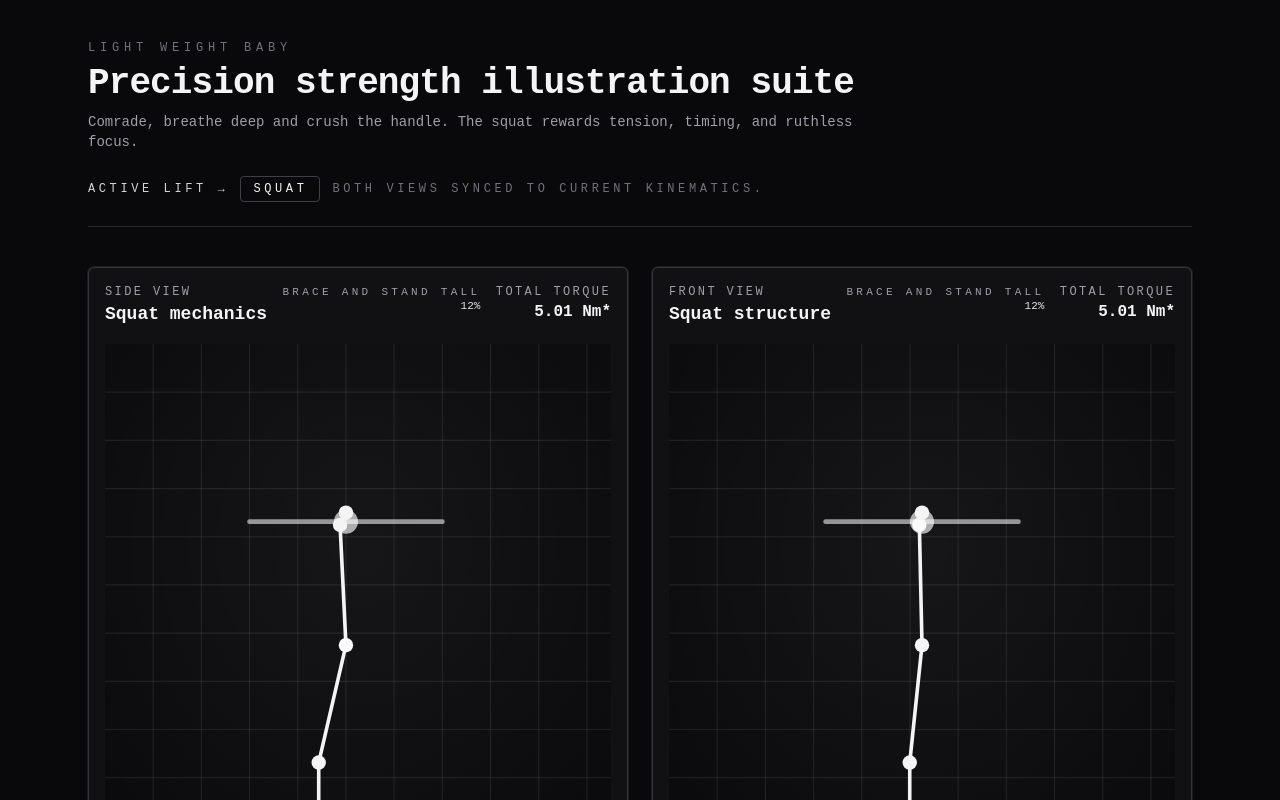
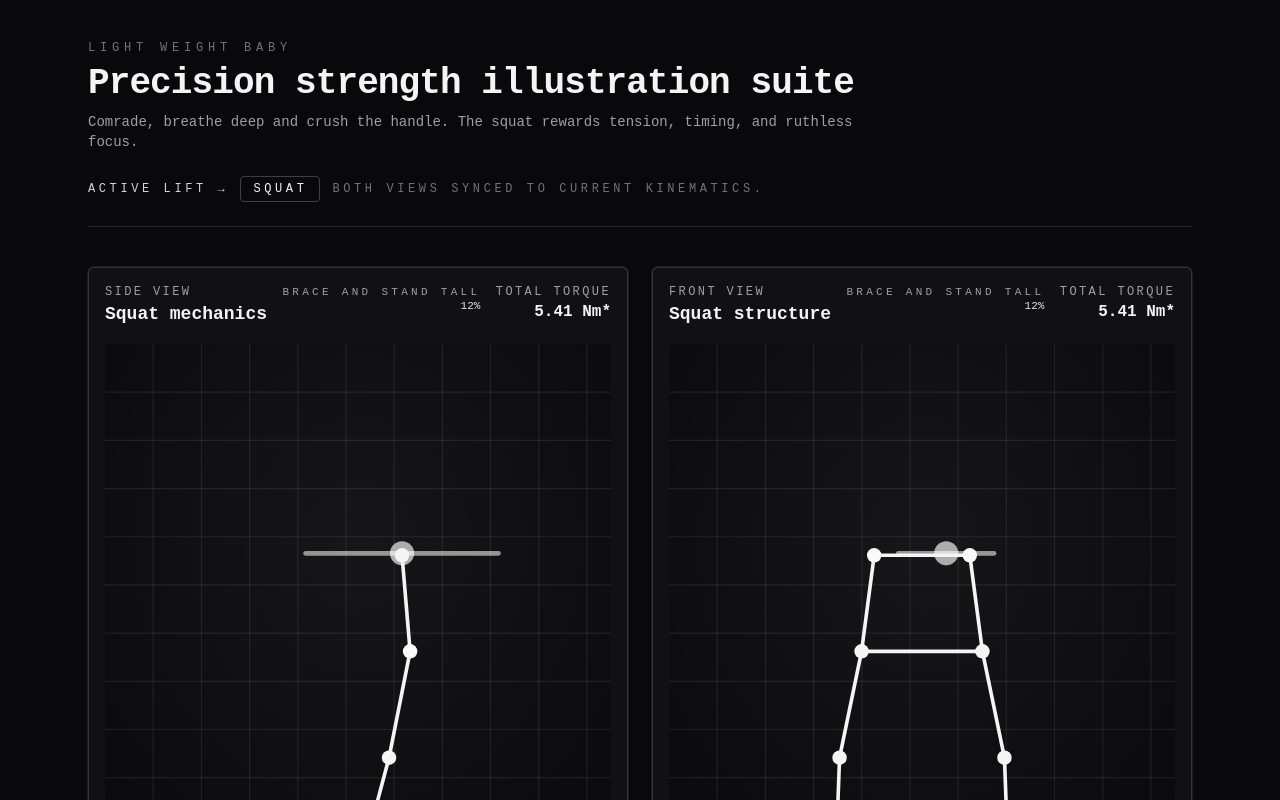
Before and after one commit to whiteStainX/light-weight, a React app: page / in a window 1280 px wide. Shown: the top 800 px of the page. Built offline with nearby package versions, Linux system fonts and the light colour scheme; the HTML template or start-up script is replaced by a standard one.

Commit message:
Refine powerlifting front-view projection

```diff
--- a/src/App.jsx
+++ b/src/App.jsx
@@ -64,7 +64,7 @@ const App = () => {
     setManualBarOffset((current) => ({ ...current, ...next }))
   }
 
-  const { joints, limbs, barPosition, torque, root, rootPosition, angles } = useKinematics({
+  const { joints, limbs, barPosition, torque, root, rootPosition, angles, surfaces, frontProfile } = useKinematics({
     liftType: selectedLift,
     jointOverrides: combinedOverrides,
   })
@@ -109,6 +109,9 @@ const App = () => {
           torque={torque}
           progress={progress}
           phase={phase}
+          surfaces={surfaces}
+          angles={angles}
+          frontProfile={frontProfile}
         />
         <AnimationCanvas
           title={`${selectedLift} structure`}
@@ -120,7 +123,9 @@ const App = () => {
           torque={torque}
           progress={progress}
           phase={phase}
-
+          surfaces={surfaces}
+          angles={angles}
+          frontProfile={frontProfile}
         />
       </div>
       <section className="rounded-md border border-zinc-800 bg-zinc-900/50 p-6 text-sm leading-relaxed text-zinc-300 shadow-[0_0_0_1px_rgba(255,255,255,0.08)]">
--- a/src/features/powerlifting/components/AnimationCanvas.jsx
+++ b/src/features/powerlifting/components/AnimationCanvas.jsx
@@ -1,8 +1,10 @@
 import { useMemo } from 'react'
+
 import StickFigure from './StickFigure'
 
 const CANVAS_WIDTH = 420
 const CANVAS_HEIGHT = 480
+const DEFAULT_FRONT_SPREAD = 0.55
 
 const buildGridLines = (step = 40) => {
   const lines = []
@@ -15,11 +17,11 @@ const buildGridLines = (step = 40) => {
   return lines
 }
 
-const projectPoint = (point, variant, anchorX) => {
+const projectPoint = (point, variant, anchorX, frontProfile) => {
   if (!point) return point
   if (variant === 'front') {
-    const centerX = CANVAS_WIDTH / 2
-    const spread = 0.45
+    const centerX = frontProfile?.center ?? CANVAS_WIDTH / 2
+    const spread = frontProfile?.spread ?? DEFAULT_FRONT_SPREAD
     return {
       x: centerX + (point.x - anchorX) * spread,
       y: point.y,
@@ -38,7 +40,9 @@ const AnimationCanvas = ({
   torque,
   progress = 0,
   phase,
-
+  surfaces = {},
+  angles,
+  frontProfile,
 }) => {
   const anchorX = rootPosition?.x ?? CANVAS_WIDTH / 2
 
@@ -47,17 +51,145 @@ const AnimationCanvas = ({
     return Object.fromEntries(
       Object.entries(joints).map(([key, point]) => [
         key,
-        projectPoint(point, variant, anchorX),
+        projectPoint(point, variant, anchorX, frontProfile),
       ]),
     )
-  }, [anchorX, joints, variant])
+  }, [anchorX, frontProfile, joints, variant])
 
   const projectedBar = useMemo(
-    () => projectPoint(barPosition, variant, anchorX),
-    [anchorX, barPosition, variant],
+    () => projectPoint(barPosition, variant, anchorX, frontProfile),
+    [anchorX, barPosition, frontProfile, variant],
   )
 
+  const { displayJoints, displayLimbs, barHalfSpan } = useMemo(() => {
+    if (!projectedJoints) {
+      return { displayJoints: null, displayLimbs: limbs, barHalfSpan: 80 }
+    }
+
+    const baseJoints = Object.fromEntries(
+      Object.entries(projectedJoints).filter(([key]) => key !== 'bar'),
+    )
+    const baseLimbs = limbs.filter(({ from, to }) => from !== 'bar' && to !== 'bar')
+
+    if (variant !== 'front') {
+      return { displayJoints: baseJoints, displayLimbs: baseLimbs, barHalfSpan: 80 }
+    }
+
+    if (!frontProfile) {
+      const mirroredEntries = Object.entries(baseJoints).reduce((acc, [key, point]) => {
+        acc[`${key}_mirror`] = {
+          x: CANVAS_WIDTH - point.x,
+          y: point.y,
+        }
+        return acc
+      }, {})
+
+      const mirroredLimbs = baseLimbs.map(({ from, to }) => ({
+        from: `${from}_mirror`,
+        to: `${to}_mirror`,
+      }))
+
+      return {
+        displayJoints: { ...baseJoints, ...mirroredEntries },
+        displayLimbs: [...baseLimbs, ...mirroredLimbs],
+        barHalfSpan: 80,
+      }
+    }
+
+    const widthCache = new Map()
+    const centerLine = frontProfile.center ?? CANVAS_WIDTH / 2
+    const fallbackWidth = frontProfile.fallbackWidth ?? 36
+    const spread = frontProfile.spread ?? DEFAULT_FRONT_SPREAD
+    const yOffsets = frontProfile.yOffsets ?? {}
+
+    const getAngleOffset = (joint) => Math.abs(angles?.[joint]?.offset ?? 0)
+
+    const resolveWidth = (joint, point) => {
+      if (widthCache.has(joint)) {
+        return widthCache.get(joint)
+      }
+
+      const config = frontProfile.widths?.[joint]
+      const fallback = Number.isFinite(point?.x)
+        ? Math.abs(point.x - anchorX) * spread || fallbackWidth
+        : fallbackWidth
+
+      let width = fallback
+
+      if (!config) {
+        width = fallback
+      } else if (config.follow) {
+        const followPoint = config.follow === joint ? point : projectedJoints?.[config.follow]
+        const followWidth = resolveWidth(config.follow, followPoint)
+        width = (Number.isFinite(followWidth) ? followWidth : fallbackWidth) + (config.offset ?? 0)
+      } else {
+        width = config.base ?? fallback
+        if (config.scale) {
+          const driverKey = config.driver ?? joint
+          width += getAngleOffset(driverKey) * config.scale
+        }
+        if (!config.follow && config.offset) {
+          width += config.offset
+        }
+      }
+
+      if (config?.min != null) {
+        width = Math.max(config.min, width)
+      }
+      if (config?.max != null) {
+        width = Math.min(config.max, width)
+      }
+
+      if (!Number.isFinite(width)) {
+        width = fallbackWidth
+      }
+
+      widthCache.set(joint, width)
+      return width
+    }
+
+    const bilateralJoints = Object.entries(baseJoints).reduce((acc, [key, point]) => {
+      const width = resolveWidth(key, point)
+      const yOffset = yOffsets[key] ?? 0
+      acc[`${key}_left`] = {
+        x: centerLine - width,
+        y: point.y + yOffset,
+      }
+      acc[`${key}_right`] = {
+        x: centerLine + width,
+        y: point.y + yOffset,
+      }
+      return acc
+    }, {})
+
+    const bilateralLimbs = baseLimbs.flatMap(({ from, to }) => [
+      { from: `${from}_left`, to: `${to}_left` },
+      { from: `${from}_right`, to: `${to}_right` },
+    ])
+
+    const crossLinks = (frontProfile.crossLinks ?? []).map((joint) => ({
+      from: `${joint}_left`,
+      to: `${joint}_right`,
+    }))
+
+    const filteredCrossLinks = crossLinks.filter(
+      ({ from, to }) => bilateralJoints[from] && bilateralJoints[to],
+    )
+
+    const barSpan = resolveWidth('bar', projectedBar ?? joints?.bar) ?? 80
+
+    return {
+      displayJoints: bilateralJoints,
+      displayLimbs: [...bilateralLimbs, ...filteredCrossLinks],
+      barHalfSpan: barSpan,
+    }
+  }, [anchorX, angles, frontProfile, joints, limbs, projectedBar, projectedJoints, variant])
+
   const gridLines = useMemo(() => buildGridLines(), [])
+
+  const groundY = surfaces.ground
+  const benchTop = surfaces.benchTop
+  const benchHeight = surfaces.benchHeight ?? 32
 
   return (
     <div className="flex h-full flex-col gap-4 rounded-md border border-zinc-700/80 bg-zinc-900/60 p-4 shadow-[0_0_0_1px_rgba(255,255,255,0.08)]">
@@ -91,6 +223,26 @@ const AnimationCanvas = ({
           </radialGradient>
         </defs>
         <rect width="100%" height="100%" fill="url(#bgFade)" />
+        {typeof groundY === 'number' && (
+          <rect
+            x={0}
+            y={groundY}
+            width={CANVAS_WIDTH}
+            height={Math.max(0, CANVAS_HEIGHT - groundY)}
+            fill="rgba(63,63,70,0.35)"
+          />
+        )}
+
+        {typeof benchTop === 'number' && (
+          <rect
+            x={CANVAS_WIDTH * 0.2}
+            y={benchTop}
+            width={CANVAS_WIDTH * 0.6}
+            height={benchHeight}
+            rx={8}
+            fill="rgba(63,63,70,0.45)"
+          />
+        )}
         {gridLines.map((line, index) =>
           line.type === 'horizontal' ? (
             <line
@@ -118,9 +270,9 @@ const AnimationCanvas = ({
         {projectedBar && (
           <g>
             <line
-              x1={projectedBar.x - 80}
+              x1={projectedBar.x - (barHalfSpan ?? 80)}
               y1={projectedBar.y}
-              x2={projectedBar.x + 80}
+              x2={projectedBar.x + (barHalfSpan ?? 80)}
               y2={projectedBar.y}
               stroke="rgba(255,255,255,0.55)"
               strokeWidth={4}
@@ -135,7 +287,15 @@ const AnimationCanvas = ({
           </g>
         )}
 
-        <StickFigure joints={projectedJoints} limbs={limbs} accentJoint={variant === 'front' ? 'shoulder' : 'hip'} />
+        <StickFigure
+          joints={displayJoints}
+          limbs={displayLimbs}
+          accentJoint={
+            variant === 'front'
+              ? ['shoulder_left', 'shoulder_right']
+              : 'hip'
+          }
+        />
       </svg>
       <p className="text-[11px] leading-relaxed text-zinc-400">
         *Torque is a simplified estimate using the horizontal distance between the bar path and each joint.
--- a/src/features/powerlifting/hooks/useKinematics.js
+++ b/src/features/powerlifting/hooks/useKinematics.js
@@ -7,7 +7,7 @@ const toDegrees = (radians) => (radians * 180) / Math.PI
 
 const resolveSkeleton = (liftType) => {
   const data = liftData[liftType] ?? liftData.Squat
-  const { limbs, path } = data
+  const { limbs, path, anchors = {}, surfaces = {}, frontProfile = {} } = data
   const parentMap = {}
   const childrenMap = new Map()
   const segmentLengths = {}
@@ -39,6 +39,9 @@ const resolveSkeleton = (liftType) => {
     segmentLengths,
     defaultAngles,
     root,
+    anchors,
+    surfaces,
+    frontProfile,
   }
 }
 
@@ -148,7 +151,24 @@ export const useKinematics = ({ liftType = 'Squat', jointOverrides = {} } = {})
     [angleOffsets, jointOverrides, rootPosition, skeleton],
   )
 
-  const barBase = skeleton.basePath.bar ?? { x: rootPosition.x, y: rootPosition.y }
+  const barBase = useMemo(() => {
+    const anchorConfig = skeleton.anchors?.bar
+    if (anchorConfig?.joint && joints?.[anchorConfig.joint]) {
+      const anchorPoint = joints[anchorConfig.joint]
+      const offset = anchorConfig.offset ?? { x: 0, y: 0 }
+      return {
+        x: anchorPoint.x + (offset.x ?? 0),
+        y: anchorPoint.y + (offset.y ?? 0),
+      }
+    }
+
+    if (skeleton.basePath.bar) {
+      return { ...skeleton.basePath.bar }
+    }
+
+    return { x: rootPosition.x, y: rootPosition.y }
+  }, [joints, rootPosition.x, rootPosition.y, skeleton.anchors?.bar, skeleton.basePath.bar])
+
   const barPosition = useMemo(
     () => ({
       x: barBase.x + (barOffset.x ?? 0),
@@ -182,5 +202,7 @@ export const useKinematics = ({ liftType = 'Squat', jointOverrides = {} } = {})
     rootPosition,
     angleOffsets,
     angles,
+    surfaces: skeleton.surfaces,
+    frontProfile: skeleton.frontProfile,
   }
 }
--- a/src/features/powerlifting/hooks/useLiftAnimation.js
+++ b/src/features/powerlifting/hooks/useLiftAnimation.js
@@ -11,31 +11,31 @@ const PROFILES = {
       {
         at: 0,
         label: 'Brace and stand tall',
-        joints: { hip: 0, knee: 0, shoulder: 0 },
+        joints: { knee: 0, hip: 0, shoulder: -2 },
         bar: { x: 0, y: 0 },
       },
       {
         at: 0.25,
         label: 'Controlled descent',
-        joints: { hip: 18, knee: 28, shoulder: -6 },
-        bar: { x: 0, y: 16 },
+        joints: { knee: 32, hip: 24, shoulder: -8 },
+        bar: { x: 0, y: 18 },
       },
       {
         at: 0.55,
         label: 'Hold depth',
-        joints: { hip: 32, knee: 52, shoulder: -10 },
-        bar: { x: 0, y: 34 },
+        joints: { knee: 52, hip: 36, shoulder: -12 },
+        bar: { x: 0, y: 36 },
       },
       {
         at: 0.8,
         label: 'Drive upward',
-        joints: { hip: 14, knee: 22, shoulder: -4 },
-        bar: { x: 0, y: 14 },
+        joints: { knee: 18, hip: 12, shoulder: -6 },
+        bar: { x: 0, y: 12 },
       },
       {
         at: 1,
         label: 'Brace and stand tall',
-        joints: { hip: 0, knee: 0, shoulder: 0 },
+        joints: { knee: 0, hip: 0, shoulder: -2 },
         bar: { x: 0, y: 0 },
       },
     ],
@@ -46,31 +46,31 @@ const PROFILES = {
       {
         at: 0,
         label: 'Eyes under the bar',
-        joints: { shoulder: 0, elbow: -6, grip: 0 },
+        joints: { elbow: -8, grip: 4 },
         bar: { x: 0, y: 0 },
       },
       {
         at: 0.22,
         label: 'Lower to touch point',
-        joints: { shoulder: -4, elbow: 18, grip: -10 },
-        bar: { x: -6, y: 24 },
+        joints: { elbow: 18, grip: -6 },
+        bar: { x: 0, y: 26 },
       },
       {
         at: 0.52,
         label: 'Pause and stay tight',
-        joints: { shoulder: -6, elbow: 24, grip: -16 },
-        bar: { x: -8, y: 36 },
+        joints: { elbow: 26, grip: -12 },
+        bar: { x: 0, y: 38 },
       },
       {
         at: 0.78,
         label: 'Press through lockout',
-        joints: { shoulder: -2, elbow: -4, grip: 2 },
-        bar: { x: 4, y: 10 },
+        joints: { elbow: -2, grip: 6 },
+        bar: { x: 0, y: 10 },
       },
       {
         at: 1,
         label: 'Eyes under the bar',
-        joints: { shoulder: 0, elbow: -6, grip: 0 },
+        joints: { elbow: -8, grip: 4 },
         bar: { x: 0, y: 0 },
       },
     ],
@@ -81,32 +81,32 @@ const PROFILES = {
       {
         at: 0,
         label: 'Set the wedge',
-        joints: { hip: 26, knee: 18, shoulder: -12 },
-        bar: { x: 0, y: 22 },
+        joints: { knee: 22, hip: 28, shoulder: -16, grip: -4 },
+        bar: { x: 0, y: 24 },
       },
       {
         at: 0.28,
         label: 'Break from the floor',
-        joints: { hip: 18, knee: 10, shoulder: -6 },
-        bar: { x: 0, y: 10 },
+        joints: { knee: 16, hip: 18, shoulder: -8, grip: 0 },
+        bar: { x: 0, y: 12 },
       },
       {
         at: 0.55,
         label: 'Knees through',
-        joints: { hip: 8, knee: -4, shoulder: -2 },
-        bar: { x: 0, y: -6 },
+        joints: { knee: 6, hip: 8, shoulder: -2, grip: 4 },
+        bar: { x: 0, y: -4 },
       },
       {
         at: 0.82,
         label: 'Stand tall and squeeze',
-        joints: { hip: 0, knee: -10, shoulder: 4 },
-        bar: { x: 0, y: -16 },
+        joints: { knee: -4, hip: -6, shoulder: 6, grip: 6 },
+        bar: { x: 0, y: -18 },
       },
       {
         at: 1,
         label: 'Return the bar',
-        joints: { hip: 26, knee: 18, shoulder: -12 },
-        bar: { x: 0, y: 22 },
+        joints: { knee: 22, hip: 28, shoulder: -16, grip: -4 },
+        bar: { x: 0, y: 24 },
       },
     ],
   },
--- a/src/features/powerlifting/lib/liftData.js
+++ b/src/features/powerlifting/lib/liftData.js
@@ -1,42 +1,94 @@
 export const liftData = {
   Squat: {
     path: {
-      shoulder: { x: 200, y: 150 },
-      hip: { x: 200, y: 250 },
-      knee: { x: 200, y: 350 },
-      foot: { x: 200, y: 450 },
-      bar: { x: 200, y: 140 },
+      foot: { x: 210, y: 440 },
+      knee: { x: 210, y: 340 },
+      hip: { x: 210, y: 250 },
+      shoulder: { x: 210, y: 170 },
+      bar: { x: 210, y: 160 },
     },
     limbs: [
+      { from: 'foot', to: 'knee' },
+      { from: 'knee', to: 'hip' },
       { from: 'hip', to: 'shoulder' },
-      { from: 'hip', to: 'knee' },
-      { from: 'knee', to: 'foot' },
     ],
+    anchors: {
+      bar: { joint: 'shoulder', offset: { x: 0, y: -10 } },
+    },
+    surfaces: {
+      ground: 440,
+    },
+    frontProfile: {
+      fallbackWidth: 48,
+      widths: {
+        foot: { base: 72, min: 68, max: 78 },
+        knee: { base: 58, driver: 'knee', scale: 0.7, min: 58, max: 112 },
+        hip: { base: 44, driver: 'hip', scale: 0.55, min: 44, max: 92 },
+        shoulder: { base: 38, driver: 'shoulder', scale: 0.35, min: 34, max: 68 },
+        bar: { follow: 'shoulder' },
+      },
+      crossLinks: ['hip', 'shoulder'],
+    },
   },
   Bench: {
     path: {
-      shoulder: { x: 200, y: 350 }, // Shoulder on the bench
-      elbow: { x: 300, y: 350 },
-      grip: { x: 300, y: 250 },
-      bar: { x: 300, y: 240 },
+      shoulder: { x: 200, y: 330 },
+      elbow: { x: 280, y: 330 },
+      grip: { x: 320, y: 260 },
+      bar: { x: 320, y: 250 },
     },
     limbs: [
       { from: 'shoulder', to: 'elbow' },
       { from: 'elbow', to: 'grip' },
     ],
+    anchors: {},
+    surfaces: {
+      benchTop: 350,
+      benchHeight: 36,
+    },
+    frontProfile: {
+      fallbackWidth: 52,
+      widths: {
+        shoulder: { base: 64, min: 60, max: 70 },
+        elbow: { base: 74, driver: 'elbow', scale: 0.25, min: 70, max: 88 },
+        grip: { base: 82, driver: 'elbow', scale: 0.32, min: 78, max: 96 },
+        bar: { follow: 'grip', offset: 4, min: 80, max: 100 },
+      },
+      crossLinks: ['shoulder'],
+    },
   },
   Deadlift: {
     path: {
-      shoulder: { x: 250, y: 250 },
-      hip: { x: 200, y: 350 },
-      knee: { x: 220, y: 400 },
-      foot: { x: 250, y: 450 },
-      bar: { x: 250, y: 420 },
+      foot: { x: 220, y: 440 },
+      knee: { x: 220, y: 350 },
+      hip: { x: 205, y: 260 },
+      shoulder: { x: 205, y: 180 },
+      grip: { x: 220, y: 290 },
+      bar: { x: 220, y: 300 },
     },
     limbs: [
+      { from: 'foot', to: 'knee' },
+      { from: 'knee', to: 'hip' },
       { from: 'hip', to: 'shoulder' },
-      { from: 'hip', to: 'knee' },
-      { from: 'knee', to: 'foot' },
+      { from: 'shoulder', to: 'grip' },
     ],
+    anchors: {
+      bar: { joint: 'grip', offset: { x: 0, y: 12 } },
+    },
+    surfaces: {
+      ground: 440,
+    },
+    frontProfile: {
+      fallbackWidth: 46,
+      widths: {
+        foot: { base: 66, min: 60, max: 74 },
+        knee: { base: 54, driver: 'knee', scale: 0.45, min: 52, max: 86 },
+        hip: { base: 40, driver: 'hip', scale: 0.5, min: 38, max: 80 },
+        shoulder: { base: 36, driver: 'shoulder', scale: 0.45, min: 34, max: 68 },
+        grip: { base: 58, driver: 'grip', scale: 0.4, min: 54, max: 92 },
+        bar: { follow: 'grip', offset: 4, min: 60, max: 96 },
+      },
+      crossLinks: ['hip', 'shoulder'],
+    },
   },
 };
```
Also changed, not shown: src/features/powerlifting/components/StickFigure.jsx (+13 -1 lines), 2 other files (tests, documents, lock files or other folders).
